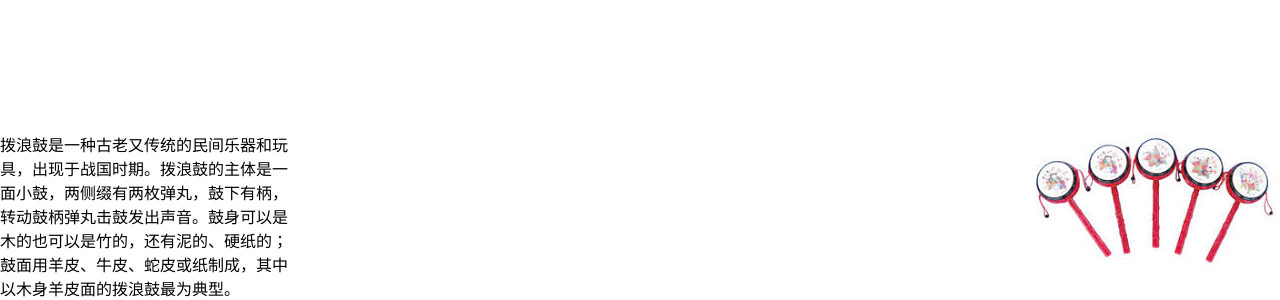
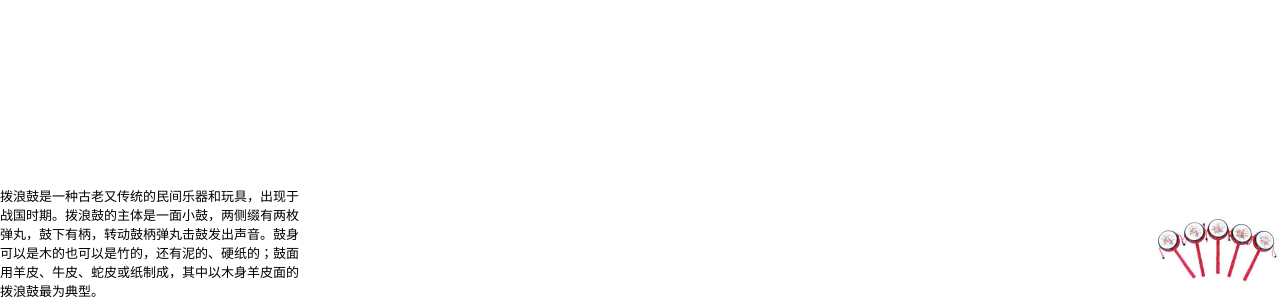
Before and after one commit to 18555851781/PTJob_WebAR, a website: page develop/Model.html in a window 1280 px wide. Shown: the part 500-800 px from the top of the page. Drawn offline with nearby package versions, Linux system fonts and the light colour scheme.

Commit message:
改了像素大小

```diff
--- a/develop/Model.html
+++ b/develop/Model.html
@@ -25,11 +25,14 @@
             width: 300px;
             left: 0%;
             bottom: 0%;
+            font-size: small;
         }
         .Image{
             position: fixed;
             bottom: 0%;
             right: 0%;
+            width: 126px;
+            height: 100px;
         }
 
     </style>
```
